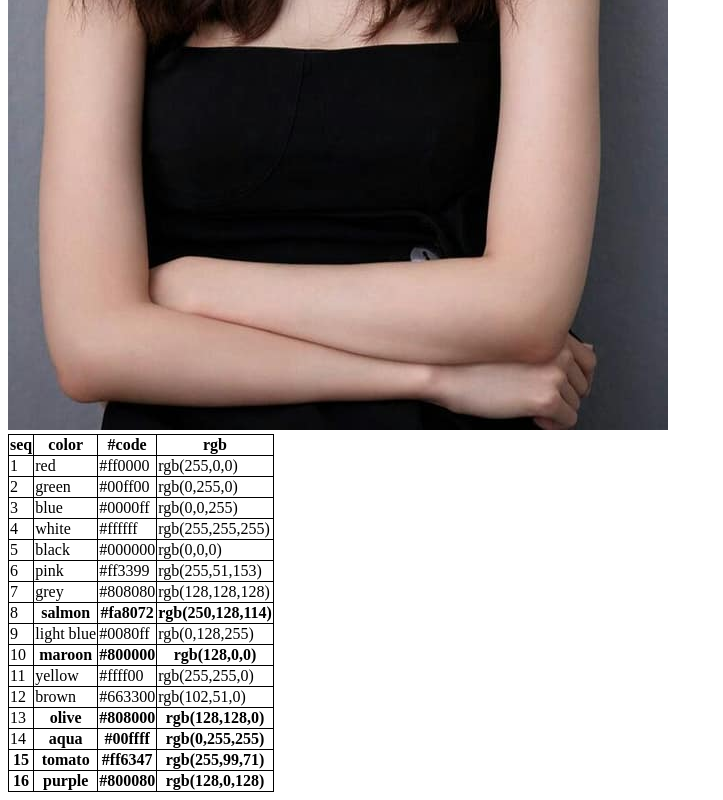
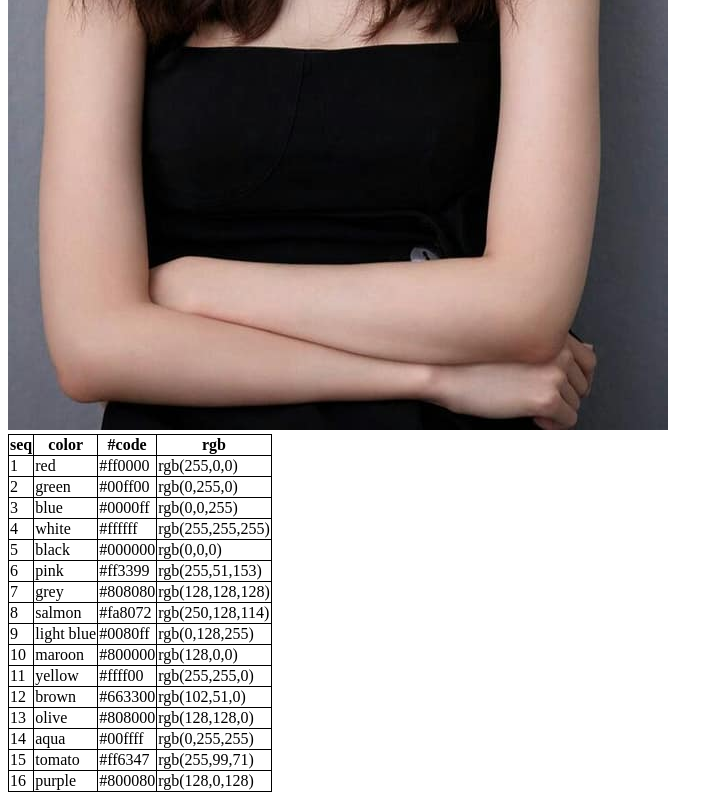
Before and after one commit to pdvx/homework-week2, a plain HTML site: page index.html in a window 1280 px wide. Shown: the part 713-1513 px from the top of the page, without its empty margins (0-723 px from the left). Drawn offline with Linux system fonts and the light colour scheme.

Commit message:
Update index.html

```diff
--- a/index.html
+++ b/index.html
@@ -76,9 +76,9 @@
         </tr>
         <tr>
           <td>8</td>
-          <th>salmon</th>
-          <th>#fa8072</th>
-          <th>rgb(250,128,114)</th>
+          <td>salmon</td>
+          <td>#fa8072</td>
+          <td>rgb(250,128,114)</td>
         </tr>
         <tr>
           <td>9</td>
@@ -88,9 +88,9 @@
         </tr>
         <tr>
           <td>10</td>
-          <th>maroon</th>
-          <th>#800000</th>
-          <th>rgb(128,0,0)</th>
+          <td>maroon</td>
+          <td>#800000</td>
+          <td>rgb(128,0,0)</td>
         </tr>
         <tr>
           <td>11</td>
@@ -106,27 +106,27 @@
         </tr>
         <tr>
           <td>13</td>
-          <th>olive</th>
-          <th>#808000</th>
-          <th>rgb(128,128,0)</th>
+          <td>olive</td>
+          <td>#808000</td>
+          <td>rgb(128,128,0)</td>
         </tr>
         <tr>
           <td>14</td>
-          <th>aqua</th>
-          <th>#00ffff</th>
-          <th>rgb(0,255,255)</th>
+          <td>aqua</td>
+          <td>#00ffff</td>
+          <td>rgb(0,255,255)</td>
         </tr>
         <tr>
-          <th>15</th>
-          <th>tomato</th>
-          <th>#ff6347</th>
-          <th>rgb(255,99,71)</th>
+          <td>15</td>
+          <td>tomato</td>
+          <td>#ff6347</td>
+          <td>rgb(255,99,71)</td>
         </tr>
         <tr>
-          <th>16</th>
-          <th>purple</th>
-          <th>#800080</th>
-          <th>rgb(128,0,128)</th>
+          <td>16</th>
+          <td>purple</td>
+          <td>#800080</td>
+          <td>rgb(128,0,128)</td>
         </tr>
       </tbody>
     </table>
```
